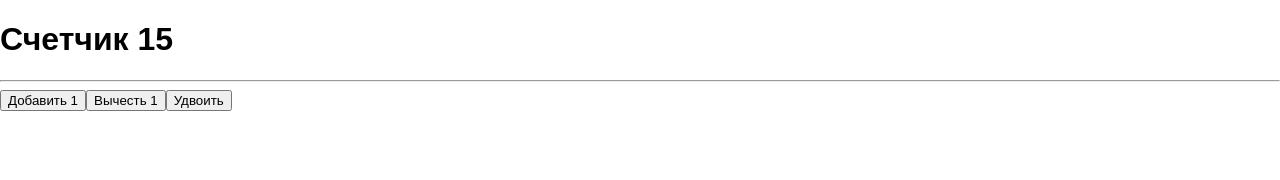
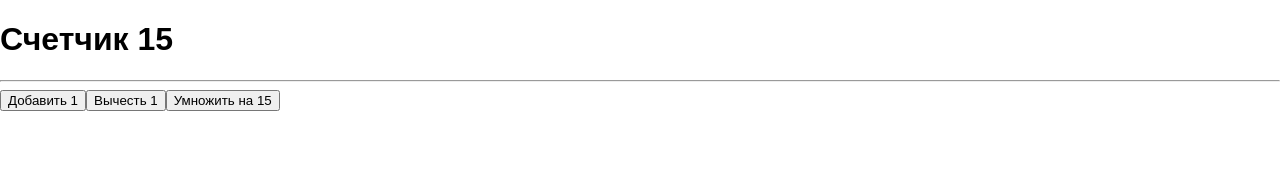
Before and after one commit to CodeCostylProduction/redux-theory, a React app: page / in a window 1280 px wide. Shown: the top 180 px of the page. Built offline with nearby package versions, Linux system fonts and the light colour scheme.

Commit message:
up to 96 ex

```diff
--- a/src/App.js
+++ b/src/App.js
@@ -1,6 +1,7 @@
 import React, {Component} from 'react'
 import {connect} from 'react-redux'
 import './App.scss'
+import {number} from "prop-types";
 
 class App extends Component {
 
@@ -14,7 +15,7 @@ class App extends Component {
                 <div className="Actions">
                     <button onClick={this.props.onAdd}>Добавить 1</button>
                     <button onClick={this.props.onSub}>Вычесть 1</button>
-                    <button onClick={this.props.onDouble}>Удвоить</button>
+                    <button onClick={() => this.props.onDouble( 15)}>Умножить на 15</button>
                 </div>
             </div>
         )
@@ -31,7 +32,7 @@ function mapDispatchToProps(dispatch) {
     return {
         onAdd: () => dispatch({type: 'ADD'}),
         onSub: () => dispatch({type: 'SUB'}),
-        onDouble: () => dispatch({type: 'DOU'})
+        onDouble: number => dispatch({type: 'DOU', payload: number})
     }
 }
 
--- a/src/redux/rootReducer.js
+++ b/src/redux/rootReducer.js
@@ -15,7 +15,7 @@ export default function rootReducer(state = initialState, action ) {
             }
         case 'DOU':
             return {
-                counter: state.counter * 2
+                counter: state.counter * action.payload
             }
         default:
             return state
```
